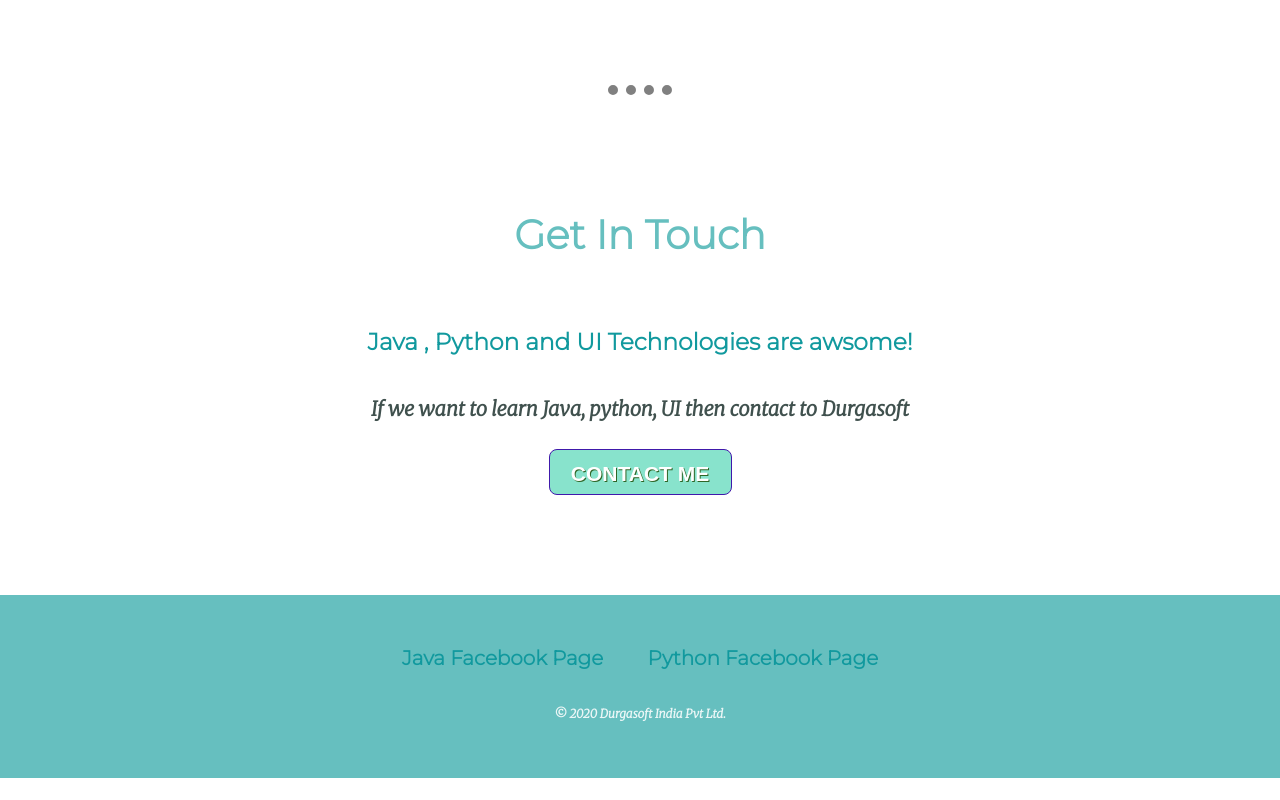
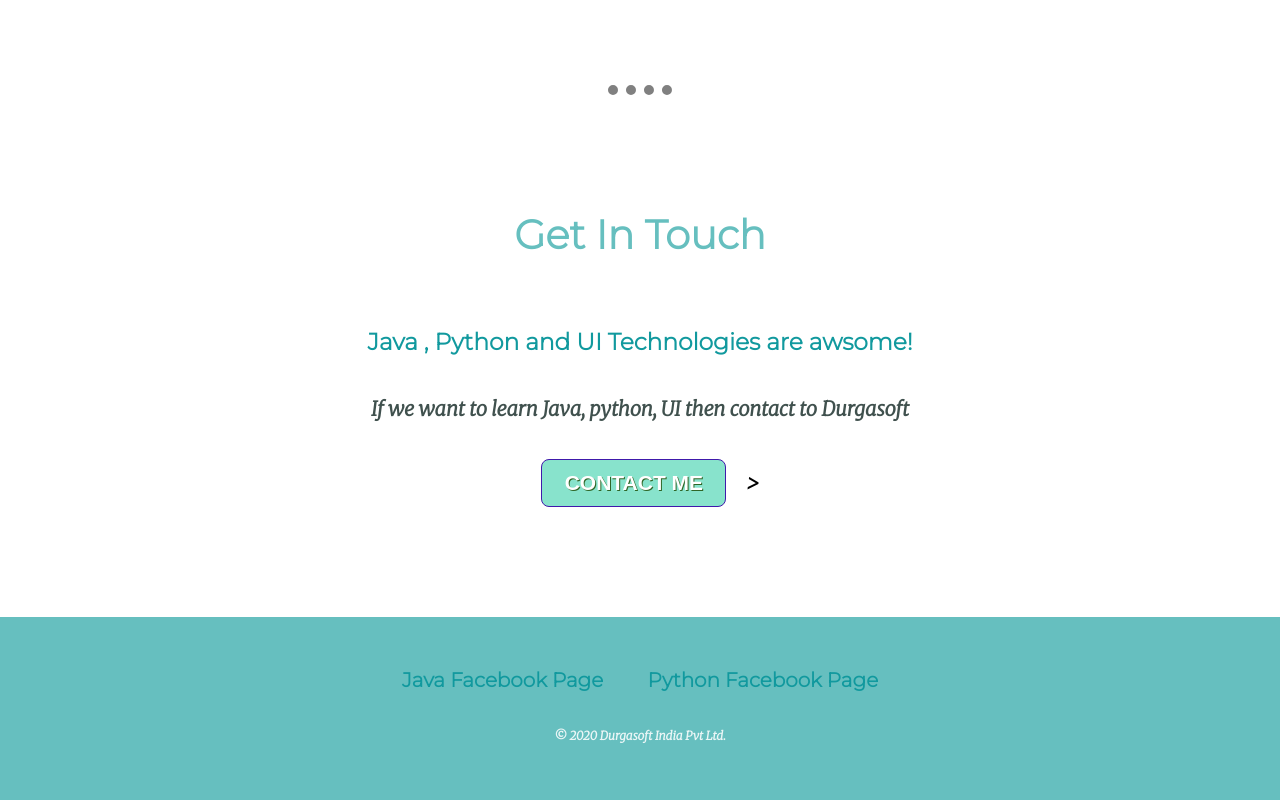
Before and after one commit to NagoorNurbhash/mysite, a plain HTML site: page index.html in a window 1280 px wide. Shown: the part 2266-3066 px from the top of the page. Before the commit the page ends 3044 px from the top, so only its background shows below. Drawn offline with Linux system fonts and the light colour scheme.

Commit message:
Update index.html

```diff
--- a/index.html
+++ b/index.html
@@ -45,7 +45,7 @@
       <h2>Get In Touch</h2>
       <h3>Java , Python and UI Technologies are awsome!</h3>
       <p>If we want to learn Java, python, UI then contact to Durgasoft</p>
-      <input class="btn" type="submit" name="" value="CONTACT ME">
+      <a class="btn" href="mail to:nagoornurbhash@gmail.com">CONTACT ME</a>>
     </div>
   </div>
 
```
